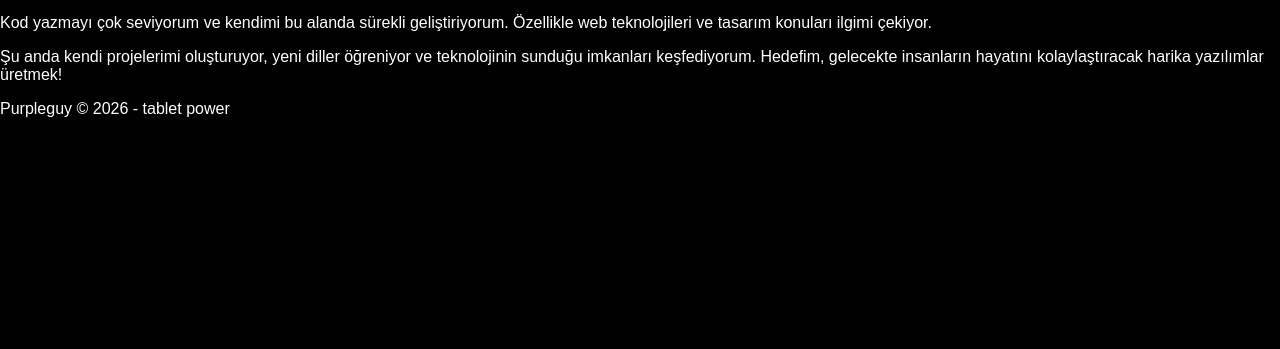
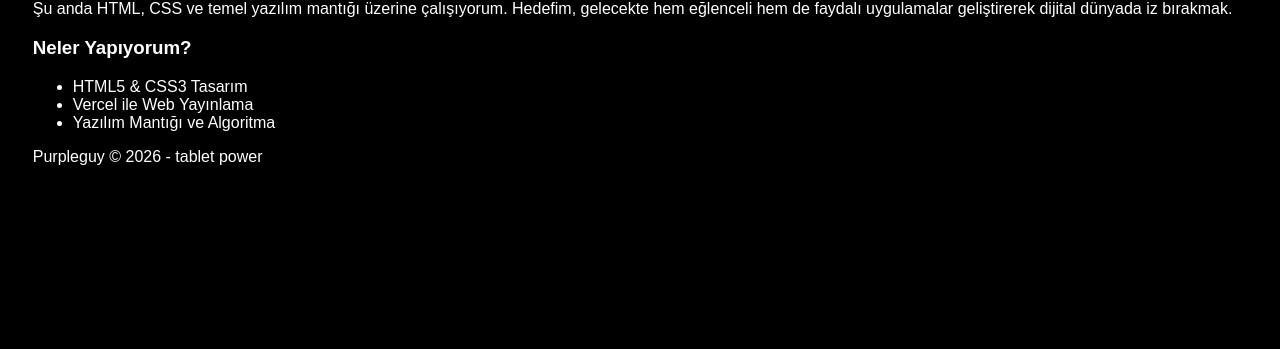
Before and after one commit to aftonpurpleguy560-byte/Hi, a plain HTML site: page index.html in a window 1280 px wide. Shown: the part 451-800 px from the top of the page. Drawn offline with Linux system fonts and the light colour scheme.

Commit message:
Update index.html

```diff
--- a/index.html
+++ b/index.html
@@ -3,7 +3,7 @@
 <head>
     <meta charset="UTF-8">
     <meta name="viewport" content="width=device-width, initial-scale=1.0">
-    <title>Efe'nin Dünyası</title>
+    <title>Efe'nin Portfolyosu</title>
     <link rel="stylesheet" href="style.css">
 </head>
 <body>
@@ -15,11 +15,19 @@
 
         <div class="content">
             <p>Kod yazmayı çok seviyorum ve kendimi bu alanda sürekli geliştiriyorum.
-            Özellikle web teknolojileri ve tasarım konuları ilgimi çekiyor.</p>
+            Teknoloji dünyasında yeni şeyler keşfetmek ve kendi projelerimi üretmek benim için büyük bir tutku.</p>
 
-            <p>Şu anda kendi projelerimi oluşturuyor, yeni diller öğreniyor ve
-            teknolojinin sunduğu imkanları keşfediyorum. Hedefim, gelecekte
-            insanların hayatını kolaylaştıracak harika yazılımlar üretmek!</p>
+            <p>Şu anda HTML, CSS ve temel yazılım mantığı üzerine çalışıyorum. Hedefim,
+            gelecekte hem eğlenceli hem de faydalı uygulamalar geliştirerek dijital dünyada iz bırakmak.</p>
+        </div>
+
+        <div class="skills">
+            <h3>Neler Yapıyorum?</h3>
+            <ul>
+                <li>HTML5 & CSS3 Tasarım</li>
+                <li>Vercel ile Web Yayınlama</li>
+                <li>Yazılım Mantığı ve Algoritma</li>
+            </ul>
         </div>
 
         <div class="footer">
```
